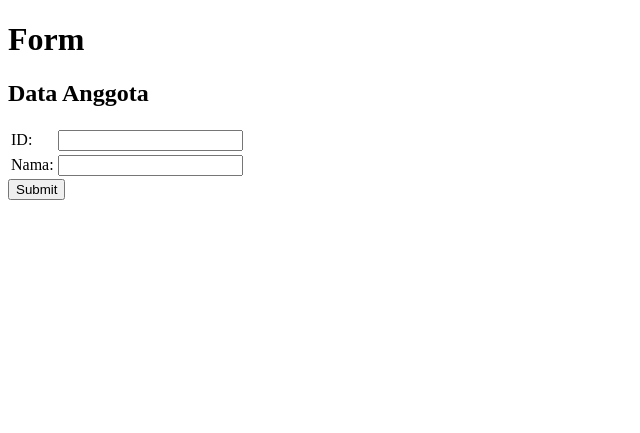
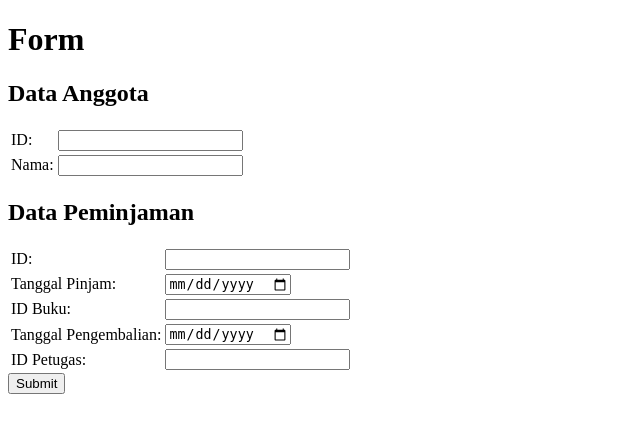
Before and after one commit to Cahzello/PBO, a PHP site: page /perpustakaan.php in a window 1280 px wide. Shown: the top 433 px of the page, without its empty margins (0-640 px from the left). Run offline with PHP 8.4, Linux system fonts and the light colour scheme.

Commit message:
to the place

```diff
--- a/perpustakaan.php
+++ b/perpustakaan.php
@@ -18,6 +18,29 @@
             <tr>
                 <td>Nama:</td>
                 <td><input type="text" name="inputNama"></td>
+            </tr>
+        </table>
+        <h2>Data Peminjaman</h2>
+        <table>
+            <tr>
+                <td>ID:</td>
+                <td><input type="text" name="inputId1"></td>
+            </tr>
+            <tr>
+                <td>Tanggal Pinjam:</td>
+                <td><input type="date" name="tglPinjam"></td>
+            </tr>
+            <tr>
+                <td>ID Buku:</td>
+                <td><input type="text" name="idBuku"></td>
+            </tr>
+            <tr>
+                <td>Tanggal Pengembalian:</td>
+                <td><input type="date" name="tglPengembalian"></td>
+            </tr>
+            <tr>
+                <td>ID Petugas:</td>
+                <td><input type="text" name="idPetugas"></td>
             </tr>
         </table>
         <input type="submit" name="btnSubmit">
@@ -47,7 +70,7 @@ class Anggota {
     public $nama;
 
     public function readData(){
-        $str = "Nama Anggota {$this->id} adalah {$this->nama}";
+        $str = "Nama Anggota {$this->id} adalah {$this->nama} <br>";
         return $str;
     }
 
@@ -62,14 +85,31 @@ class Anggota {
 }
 
 class PinjamBuku {
-    public $id;
+    public $id1;
     public $tanggalPinjam;
     public $idBuku;
     public $tanggalPengembalian;
     public $idPetugas;
 
-    public function insertData(){
+    public function readData(){
+        $tsr = "ID = {$this->id1} <br>
+        Tanggal Pinjaman = {$this->tglPinjam} <br>
+        ID Buku = {$this->idBuku} <br>
+        Tanggal Peminjama = {$this->tglPengembalian} <br>
+        ID Petugas = {$this->idPetugas}
 
+
+        ";
+
+        return $tsr;
+    }
+
+    public function insertData($param_id, $param_tglPinjam, $param_idBuku, $param_tglPengembalian, $param_idPetugas){
+        $this-> id1 = $param_id;
+        $this-> tglPinjam = $param_tglPinjam;
+        $this-> idBuku = $param_idBuku;
+        $this-> tglPengembalian = $param_tglPengembalian;
+        $this-> idPetugas = $param_idPetugas;
     }
 
     public function updateData(){
@@ -117,6 +157,7 @@ class BukuLokal extends Buku {
 }
 
 $obj_anggota = new Anggota();
+$obj_PinjamBuku = new PinjamBuku();
 // echo $obj_anggota->readData();
 // echo "<br>";
 
@@ -129,11 +170,22 @@ $obj_anggota = new Anggota();
 
 if($_GET){
     $id = $_GET['inputId'];
+    $id1 = $_GET['inputId1'];
     $nama = $_GET['inputNama'];
+    $tglPinjam = $_GET['tglPinjam'];
+    $idBuku = $_GET['idBuku'];
+    $tglPengembalian = $_GET['tglPengembalian'];
+    $idPetugas = $_GET['idPetugas'];
+
 
     $obj_anggota->insertData($id, $nama);
     echo $obj_anggota->readData();
     echo "<br>";
+
+    $obj_PinjamBuku->insertData($id1, $tglPinjam,$idBuku, $tglPengembalian, $idPetugas );
+    echo $obj_PinjamBuku->readData();
+    echo "<br>";
+
 }
 
 ?>
```
